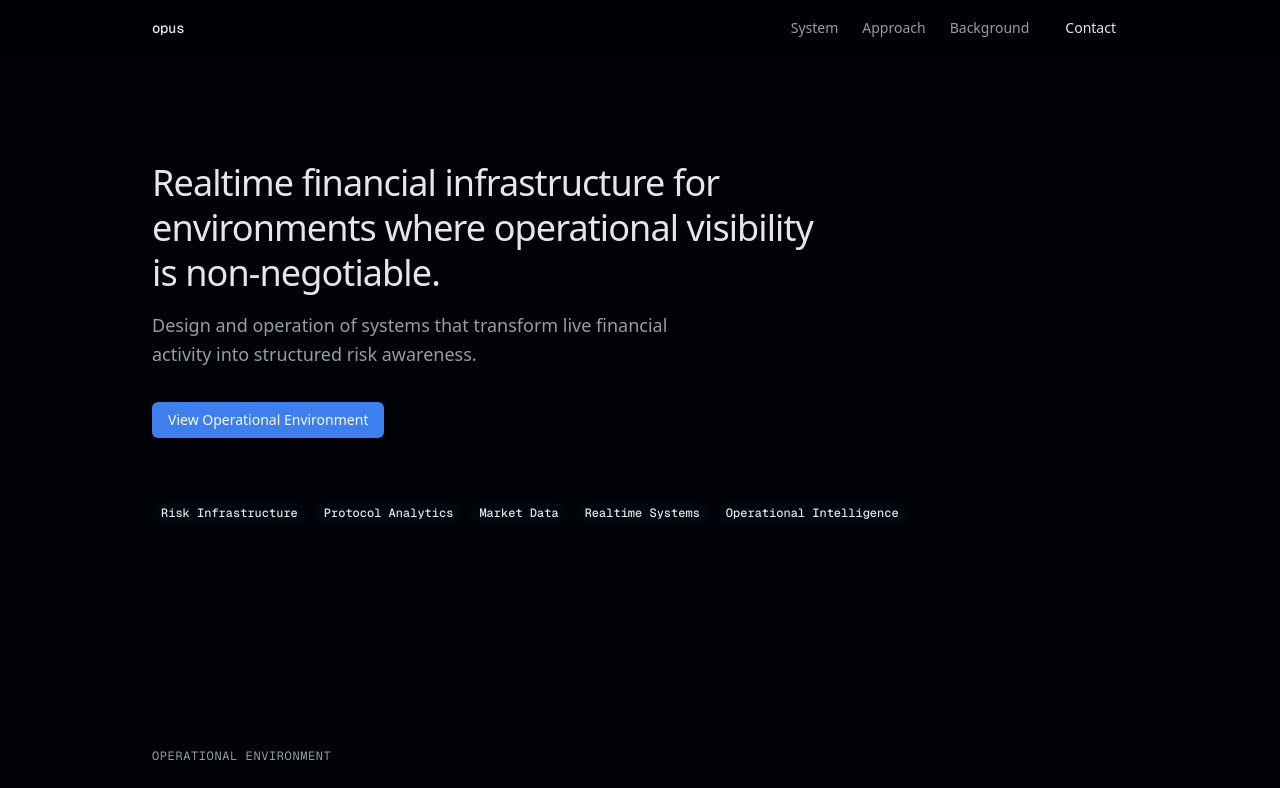
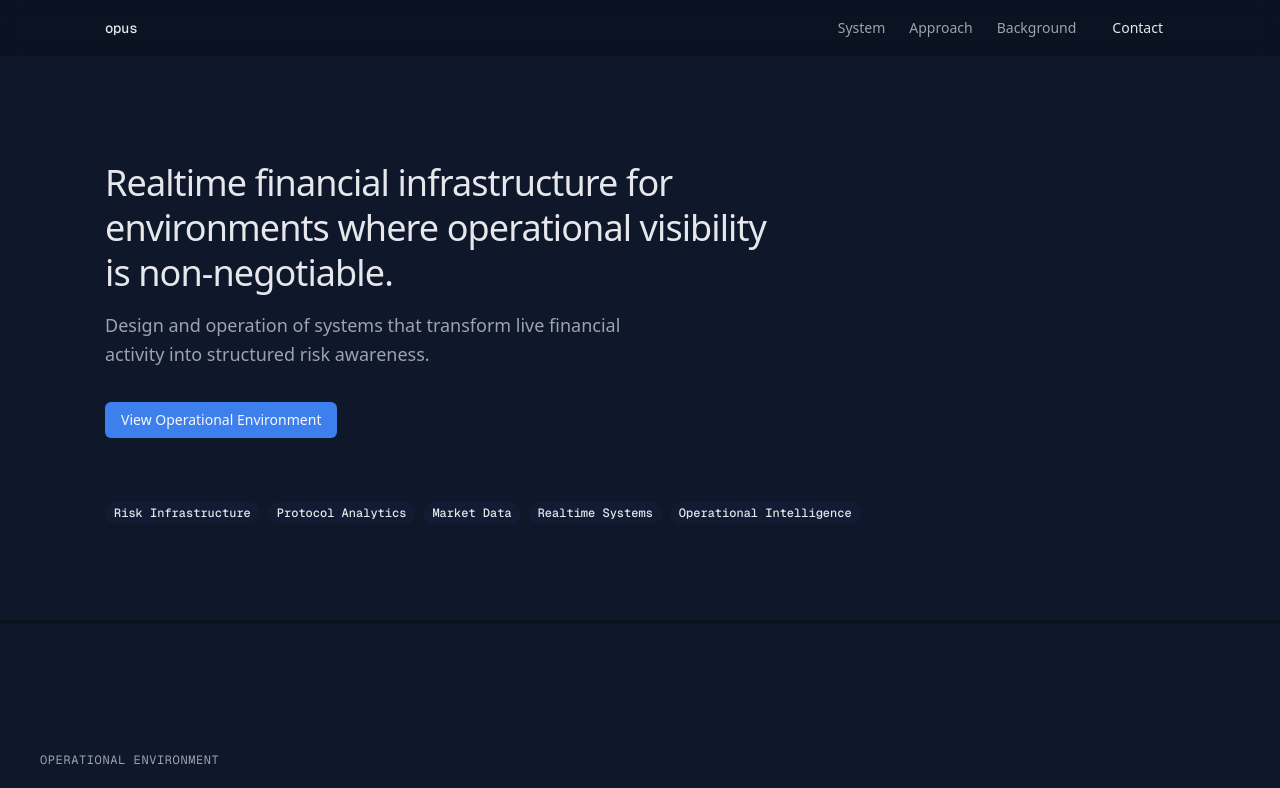
Before and after one commit to 0xNomadAnalyst/myweb, a Next.js app in the folder opus/: page / in a window 1280 px wide. Shown: the top 788 px of the page. Built offline with nearby package versions, Linux system fonts and the light colour scheme.

Commit message:
new tone

```diff
--- a/opus/app/globals.css
+++ b/opus/app/globals.css
@@ -7,6 +7,7 @@
 @theme inline {
   --color-background: var(--background);
   --color-foreground: var(--foreground);
+  --color-surface: var(--surface);
   --font-sans: var(--font-inter);
   --font-mono: var(--font-geist-mono);
   --color-sidebar-ring: var(--sidebar-ring);
@@ -49,6 +50,7 @@
 
 :root {
   --radius: 0.5rem;
+  --surface: oklch(0.97 0 0);
   --background: oklch(1 0 0);
   --foreground: oklch(0.145 0 0);
   --card: oklch(1 0 0);
@@ -83,36 +85,44 @@
 }
 
 .dark {
-  /* Deep navy foundation — harmonized with financial terminal dashboards */
-  --background: oklch(0.09 0.025 255);
-  --foreground: oklch(0.925 0.005 260);
-  --card: oklch(0.115 0.03 255);
-  --card-foreground: oklch(0.925 0.005 260);
-  --popover: oklch(0.115 0.03 255);
-  --popover-foreground: oklch(0.925 0.005 260);
+  /*
+   * 5-step surface hierarchy (tonal separation, no shadows):
+   *   L0  background       #0B1220  — page base (darkest)
+   *   L1  surface          #0F172A  — section bands
+   *   L2  secondary/muted  #111C34  — content containers, tags
+   *   L3  card             #172033  — cards, panels
+   *   L4  accent           #1E293B  — interactive / hover
+   */
+  --background: #0B1220;
+  --foreground: #E5E7EB;
+  --surface: #0F172A;
+  --card: #172033;
+  --card-foreground: #E5E7EB;
+  --popover: #172033;
+  --popover-foreground: #E5E7EB;
   --primary: oklch(0.61 0.18 260);
   --primary-foreground: oklch(0.98 0 0);
-  --secondary: oklch(0.12 0.025 255);
-  --secondary-foreground: oklch(0.925 0.005 260);
-  --muted: oklch(0.12 0.025 255);
-  --muted-foreground: oklch(0.695 0.015 260);
-  --accent: oklch(0.155 0.03 255);
-  --accent-foreground: oklch(0.925 0.005 260);
+  --secondary: #111C34;
+  --secondary-foreground: #E5E7EB;
+  --muted: #111C34;
+  --muted-foreground: #9CA3AF;
+  --accent: #1E293B;
+  --accent-foreground: #E5E7EB;
   --destructive: oklch(0.704 0.191 22.216);
   --border: oklch(1 0 0 / 6%);
-  --input: oklch(1 0 0 / 8%);
+  --input: oklch(1 0 0 / 10%);
   --ring: oklch(0.61 0.18 260);
   --chart-1: oklch(0.61 0.18 260);
   --chart-2: oklch(0.696 0.17 162.48);
   --chart-3: oklch(0.769 0.188 70.08);
   --chart-4: oklch(0.627 0.265 303.9);
   --chart-5: oklch(0.645 0.246 16.439);
-  --sidebar: oklch(0.115 0.03 255);
-  --sidebar-foreground: oklch(0.925 0.005 260);
+  --sidebar: #0F172A;
+  --sidebar-foreground: #E5E7EB;
   --sidebar-primary: oklch(0.61 0.18 260);
   --sidebar-primary-foreground: oklch(0.98 0 0);
-  --sidebar-accent: oklch(0.155 0.03 255);
-  --sidebar-accent-foreground: oklch(0.925 0.005 260);
+  --sidebar-accent: #1E293B;
+  --sidebar-accent-foreground: #E5E7EB;
   --sidebar-border: oklch(1 0 0 / 6%);
   --sidebar-ring: oklch(0.61 0.18 260);
 }
--- a/opus/app/page.tsx
+++ b/opus/app/page.tsx
@@ -12,7 +12,7 @@ export default function Home() {
   return (
     <>
       <Header />
-      <main>
+      <main className="flex flex-col gap-1">
         <Hero />
         <Dashboard />
         <Capabilities />
--- a/opus/components/layout/footer.tsx
+++ b/opus/components/layout/footer.tsx
@@ -2,7 +2,7 @@ import { Separator } from "@/components/ui/separator";
 
 export function Footer() {
   return (
-    <footer className="mx-auto max-w-5xl px-6 pb-8">
+    <footer className="mx-auto max-w-[1150px] px-10 pb-8">
       <Separator className="mb-8" />
       <div className="flex items-center justify-between">
         <p className="text-xs text-muted-foreground">
--- a/opus/components/layout/header.tsx
+++ b/opus/components/layout/header.tsx
@@ -12,7 +12,7 @@ const navLinks = [
 export function Header() {
   return (
     <header className="fixed top-0 z-50 w-full border-b border-border/40 bg-background/80 backdrop-blur-sm">
-      <div className="mx-auto flex h-14 max-w-5xl items-center justify-between px-6">
+      <div className="mx-auto flex h-14 max-w-[1150px] items-center justify-between px-10">
         <Link
           href="/"
           className="font-mono text-sm font-medium tracking-tight"
--- a/opus/components/sections/architecture.tsx
+++ b/opus/components/sections/architecture.tsx
@@ -52,7 +52,7 @@ export function Architecture() {
             {stages.map((stage, i) => (
               <div key={stage.label} className="flex gap-4">
                 <div className="flex flex-col items-center">
-                  <div className="flex h-8 w-8 shrink-0 items-center justify-center rounded-md border border-border bg-card font-mono text-xs">
+                  <div className="flex h-8 w-8 shrink-0 items-center justify-center rounded-md border border-border bg-secondary font-mono text-xs">
                     {String(i + 1).padStart(2, "0")}
                   </div>
                   {i < stages.length - 1 && (
--- a/opus/components/sections/background.tsx
+++ b/opus/components/sections/background.tsx
@@ -32,7 +32,7 @@ export function Background() {
           </div>
         </FadeIn>
         <FadeIn delay={0.1}>
-          <div className="rounded-lg border border-border p-6">
+          <div className="rounded-lg border border-border bg-card p-6">
             <p className="mb-6 font-mono text-xs uppercase tracking-wider text-muted-foreground">
               Credentials
             </p>
--- a/opus/components/sections/capabilities.tsx
+++ b/opus/components/sections/capabilities.tsx
@@ -47,7 +47,7 @@ export function Capabilities() {
       <div className="mt-12 grid gap-4 md:grid-cols-2 lg:grid-cols-3">
         {capabilities.map((cap, i) => (
           <FadeIn key={cap.title} delay={i * 0.05}>
-            <div className="rounded-lg border border-border p-5 transition-colors hover:border-primary/30">
+            <div className="rounded-lg border border-border bg-card p-5 transition-colors hover:bg-accent">
               <h3 className="font-medium">{cap.title}</h3>
               <p className="mt-2 text-sm leading-relaxed text-muted-foreground">
                 {cap.description}
--- a/opus/components/sections/dashboard.tsx
+++ b/opus/components/sections/dashboard.tsx
@@ -32,7 +32,7 @@ const dashboardViews = [
 
 export function Dashboard() {
   return (
-    <SectionShell id="system">
+    <SectionShell id="system" wide>
       <FadeIn>
         <p className="mb-6 font-mono text-xs uppercase tracking-wider text-muted-foreground">
           Operational Environment
@@ -80,7 +80,7 @@ export function Dashboard() {
             {dashboardViews.map((view) => (
               <div
                 key={view.title}
-                className="rounded-md border border-border bg-background p-4 transition-colors hover:border-primary/20"
+                className="rounded-md border border-border bg-accent p-4 transition-colors hover:border-primary/20"
               >
                 <p className="font-mono text-xs font-medium">{view.title}</p>
                 <div className="mt-2 flex flex-wrap gap-x-3 gap-y-1">
--- a/opus/components/sections/engagement.tsx
+++ b/opus/components/sections/engagement.tsx
@@ -49,7 +49,7 @@ export function Engagement() {
           <FadeIn key={phase.phase} delay={i * 0.05}>
             <div className="flex gap-6">
               <div className="flex flex-col items-center">
-                <div className="flex h-8 w-8 shrink-0 items-center justify-center rounded-full border border-border font-mono text-xs">
+                <div className="flex h-8 w-8 shrink-0 items-center justify-center rounded-full border border-border bg-secondary font-mono text-xs">
                   {phase.phase}
                 </div>
                 {i < phases.length - 1 && (
--- a/opus/components/shared/section-shell.tsx
+++ b/opus/components/shared/section-shell.tsx
@@ -4,15 +4,26 @@ interface SectionShellProps {
   children: React.ReactNode;
   id?: string;
   className?: string;
+  wide?: boolean;
 }
 
-export function SectionShell({ children, id, className }: SectionShellProps) {
+export function SectionShell({
+  children,
+  id,
+  className,
+  wide,
+}: SectionShellProps) {
   return (
-    <section
-      id={id}
-      className={cn("mx-auto max-w-5xl px-6 py-24 md:py-32", className)}
-    >
-      {children}
+    <section id={id} className="bg-surface">
+      <div
+        className={cn(
+          "mx-auto px-10 py-24 md:py-32",
+          wide ? "max-w-[1300px]" : "max-w-[1150px]",
+          className,
+        )}
+      >
+        {children}
+      </div>
     </section>
   );
 }
```
